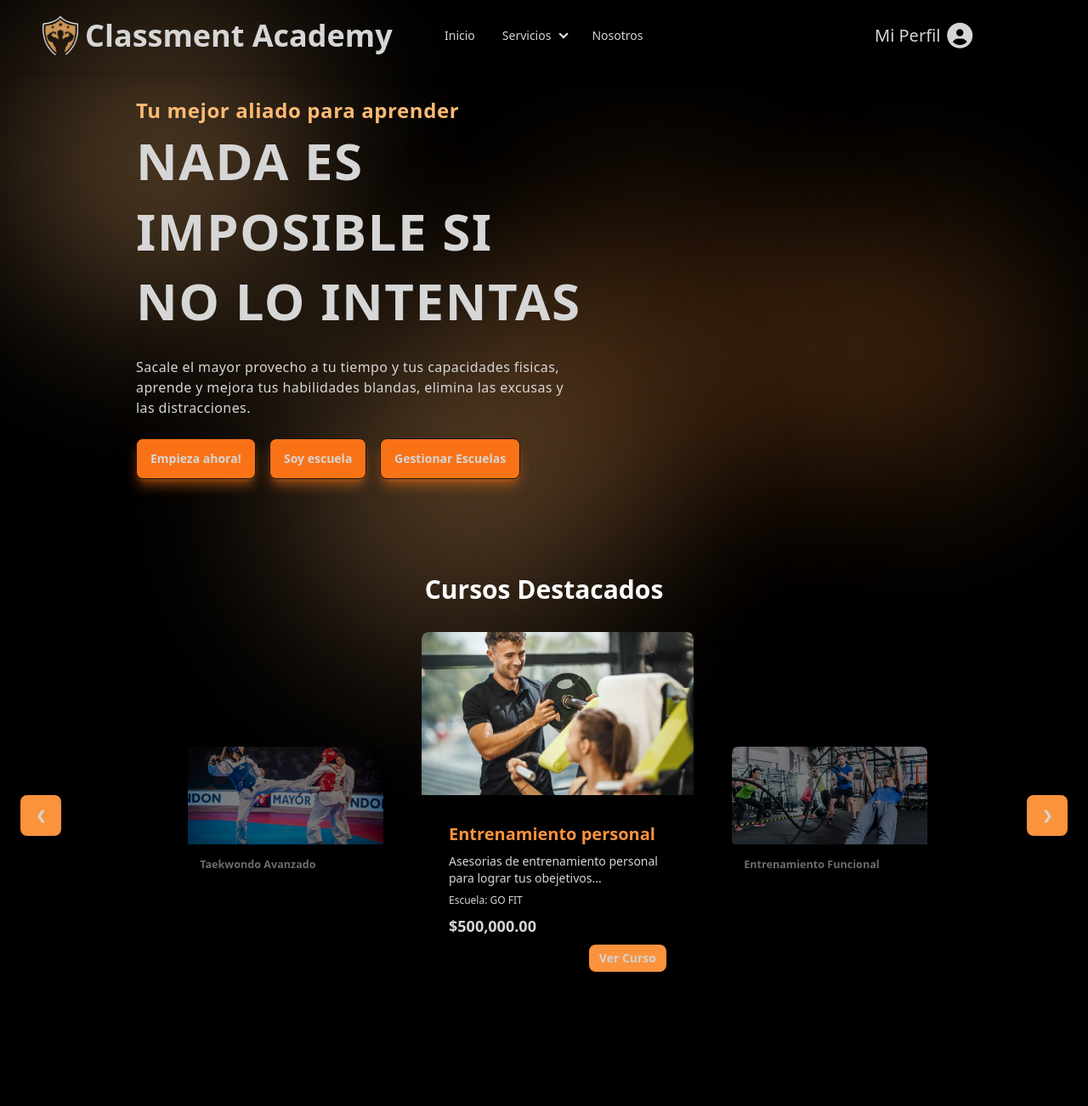
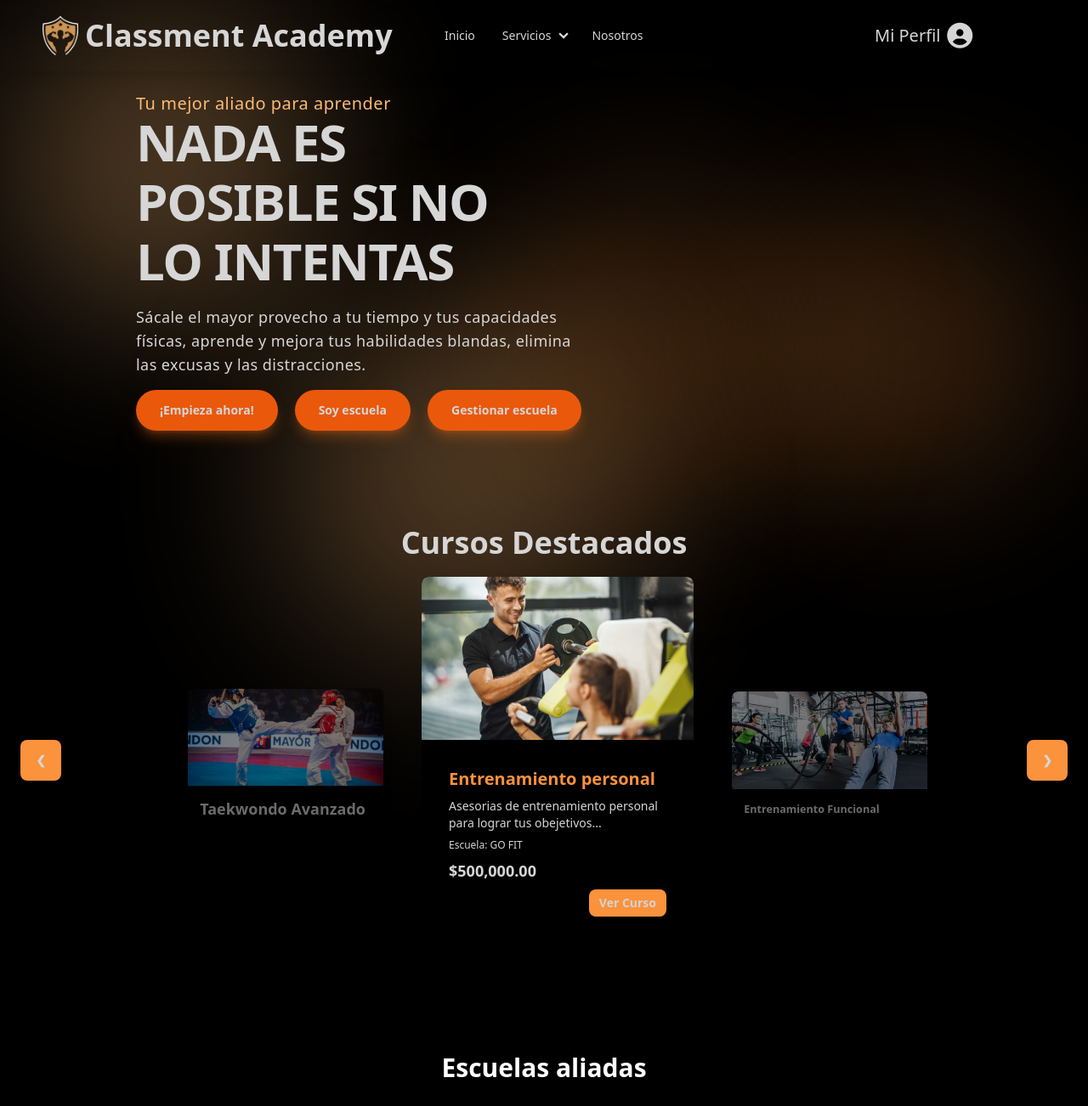
Before and after one commit to KevinAlejandroParra/clasmment-academy, a PHP site: page /index.php in a window 1280 px wide. Shown: the top 1302 px of the page at 85% size. Run offline with PHP 8.4, Linux system fonts and the light colour scheme; the visitor is signed in with stand-in values (Sample User, id 1); data comes from the database, SQL or seed files in the repository; some libraries are stand-ins or nearby versions; grey boxes are pictures that could not be loaded.

Commit message:
style: redesign index hero, and format code

```diff
--- a/PUBLIC/index.php
+++ b/PUBLIC/index.php
@@ -1,4 +1,5 @@
 <?php
+
 session_start();
 require "./Config/conexion.php";
 
@@ -7,7 +8,9 @@
         e.escuela_nombre, e.escuela_id
 FROM cursos c
 INNER JOIN escuelas e ON c.escuela_id = e.escuela_id
-        WHERE c.curso_estado = 'activo'");
+WHERE c.curso_estado = 'activo'
+");
+
 $stmt->execute();
 $courses = $stmt->fetchAll(PDO::FETCH_ASSOC);
 
@@ -20,8 +23,8 @@
 $stmt->execute();
 $schools = $stmt->fetchAll(PDO::FETCH_ASSOC);
 
+?>
 
-?>
 <!DOCTYPE html>
 <html data-theme="black" lang="en">
 
@@ -36,25 +39,40 @@
 
   <style>
     @keyframes blob {
-        0% { transform: translate(0px, 0px) scale(1); }
-        33% { transform: translate(30px, -50px) scale(1.1); }
-        66% { transform: translate(-20px, 20px) scale(0.9); }
-        100% { transform: translate(0px, 0px) scale(1); }
+      0% {
+        transform: translate(0px, 0px) scale(1);
       }
+
+      33% {
+        transform: translate(30px, -50px) scale(1.1);
+      }
+
+      66% {
+        transform: translate(-20px, 20px) scale(0.9);
+      }
+
+      100% {
+        transform: translate(0px, 0px) scale(1);
+      }
+    }
+
     .animate-blob {
       animation: blob 7s infinite;
     }
+
     .animation-delay-2000 {
       animation-delay: 2s;
     }
+
     .animation-delay-4000 {
       animation-delay: 4s;
     }
+
     .carousel-item {
       transition: opacity 0.5s ease-in-out;
     }
+  </style>
 
-  </style>
 </head>
 
 <body class="bg-black relative min-h-screen overflow-y-auto">
@@ -107,7 +125,7 @@
     </div>
     <div class="navbar-end">
       <a class="btn-ghost">
-        <?php if(isset($_SESSION['usuario_documento'])): ?>
+        <?php if (isset($_SESSION['usuario_documento'])): ?>
           <a href="../APP/Views/Crud/perfil_usuario.php" class="flex items-center space-x-2 text-xl pr-32" data-aos="zoom-in">
             <span>Mi Perfil</span>
             <i class="fas fa-user-circle text-3xl"></i>
@@ -129,22 +147,34 @@
         <video
           src="./Img/design/people.webm"
           class="max-w-sm  pl-32" data-aos="zoom-in"
-      autoplay muted loop
-      ></video>
+          autoplay muted loop></video>
+        <div class="space-y-4">
           <div>
-      <h1 class="text-2xl font-bold tracking-wide leading-normal text-orange-300" data-aos="zoom-in">Tu mejor aliado para aprender</h1>
-      <h1 class="text-6xl tracking-wide leading-snug font-extrabold" data-aos="zoom-in">NADA ES IMPOSIBLE SI NO LO INTENTAS
+            <p class="text-xl text-orange-300 font-medium tracking-wide leading-none" data-aos="zoom-in">
+              Tu mejor aliado para aprender
+            </p>
+            <h1 class="text-6xl text-balance font-extrabold uppercase leading-[1.17] tracking-tight" data-aos="zoom-in">
+              Nada es posible si no lo intentas
             </h1>
-      <p class="py-6 tracking-wide" data-aos="zoom-in">
-        Sacale el mayor provecho a tu tiempo y tus capacidades fisicas, aprende y mejora
+          </div>
+          <p class="tracking-wide text-lg text-pretty" data-aos="zoom-in">
+            Sácale el mayor provecho a tu tiempo y tus capacidades físicas, aprende y mejora
             tus habilidades blandas, elimina las excusas y las distracciones.
-
           </p>
-      <div class="flex space-x-4" data-aos="zoom-in">
-      <a href="../APP/Views/Crud/login.php"><button class="btn rounded-lg bg-orange-500 shadow-lg shadow-orange-500/50"data-aos="zoom-in">Empieza ahora!</button></a>
-      <a href="../APP/Views/Crud/login_escuela.php"><button class="btn rounded-lg bg-orange-500 shadow-lg shadow-orange-500/50"data-aos="zoom-in">Soy escuela</button></a>
-      <?php if(isset($_SESSION['usuario_documento']) && $_SESSION['usuario_documento'] == '1025531531'): ?>
-        <a href="../APP/Views/ADMIN/escuelas.php"><button class="btn rounded-lg bg-orange-500 shadow-lg shadow-orange-500/50"data-aos="zoom-in">Gestionar Escuelas</button></a>
+          <div class="flex gap-5" data-aos="zoom-in">
+            <a href="../APP/Views/Crud/login.php"
+              class="btn rounded-full px-7 bg-orange-600 border-none shadow-lg shadow-orange-500/30 hover:bg-orange-600 hover:scale-105">
+              ¡Empieza ahora!
+            </a>
+            <a href="../APP/Views/Crud/login_escuela.php"
+              class="btn rounded-full px-7 bg-orange-600 border-none shadow-lg shadow-orange-500/30 hover:bg-orange-600 hover:scale-105">
+              Soy escuela
+            </a>
+            <?php if (isset($_SESSION['usuario_documento']) && $_SESSION['usuario_documento'] == '1025531531'): ?>
+              <a href="../APP/Views/ADMIN/escuelas.php"
+                class="btn rounded-full px-7 bg-orange-600 border-none shadow-lg shadow-orange-500/30 hover:bg-orange-600 hover:scale-105">
+                Gestionar escuela
+              </a>
             <?php endif; ?>
           </div>
 
@@ -153,11 +183,10 @@
       </div>
     </section>
 
-
     <!-- Sección del Carrusel de Cursos -->
     <div class="relative overflow-hidden py-16 bg-ghost" id="title-courses" data-aos="fade-up">
-    <div class="container mx-auto px-4">
-      <h2 class="text-3xl font-bold text-center text-white mb-8">Cursos Destacados</h2>
+      <div class="container mx-auto px-4 space-y-5">
+        <h2 class="text-4xl font-extrabold text-center capitalize">Cursos destacados</h2>
         <div class="carousel w-full relative">
           <div class="overflow-hidden">
             <div class="flex transition-transform duration-300 ease-in-out" id="carousel-container-courses">
@@ -169,7 +198,7 @@
                       <div class="card w-64 bg-base-100 shadow-xl opacity-50 transform scale-90 transition-all duration-300 rounded-lg">
                         <figure><img src="<?= htmlspecialchars($courses[($index - 1 + count($courses)) % count($courses)]['curso_imagen_url']) ?>" alt="Curso" class="w-full h-32 object-cover rounded-t-lg" /></figure>
                         <div class="card-body p-4">
-                        <h3 class="card-title text-sm"><?= htmlspecialchars($courses[($index - 1 + count($courses)) % count($courses)]['curso_nombre']) ?></h3>
+                          <h3 class="text-xl font-bold"><?= htmlspecialchars($courses[($index - 1 + count($courses)) % count($courses)]['curso_nombre']) ?></h3>
                         </div>
                       </div>
 
@@ -271,12 +300,11 @@
     </div>
     </section>
     <section>
-  <div class="flex justify-center p-8 "data-aos="fade-up" >
+      <div class="flex justify-center p-8 " data-aos="fade-up">
         <div class="grid grid-col-1 gap-4 pr-6">
           <img class="rounded-lg shadow-lg shadow-orange-500/50"
             src="../../PUBLIC/Img/design/escuelanew.png"
-          alt="escuela"
-        />
+            alt="escuela" />
         </div>
         <div class="flex flex-col justify-center text-white z-10">
           <div class="text-4xl tracking-wide leading-tight font-extrabold">Eleva tu emprendimiento a un 200%</div>
@@ -438,4 +466,5 @@
         });
       </script>
 </body>
+
 </html>
```
Lines whose indentation alone changed are shown as unchanged.
